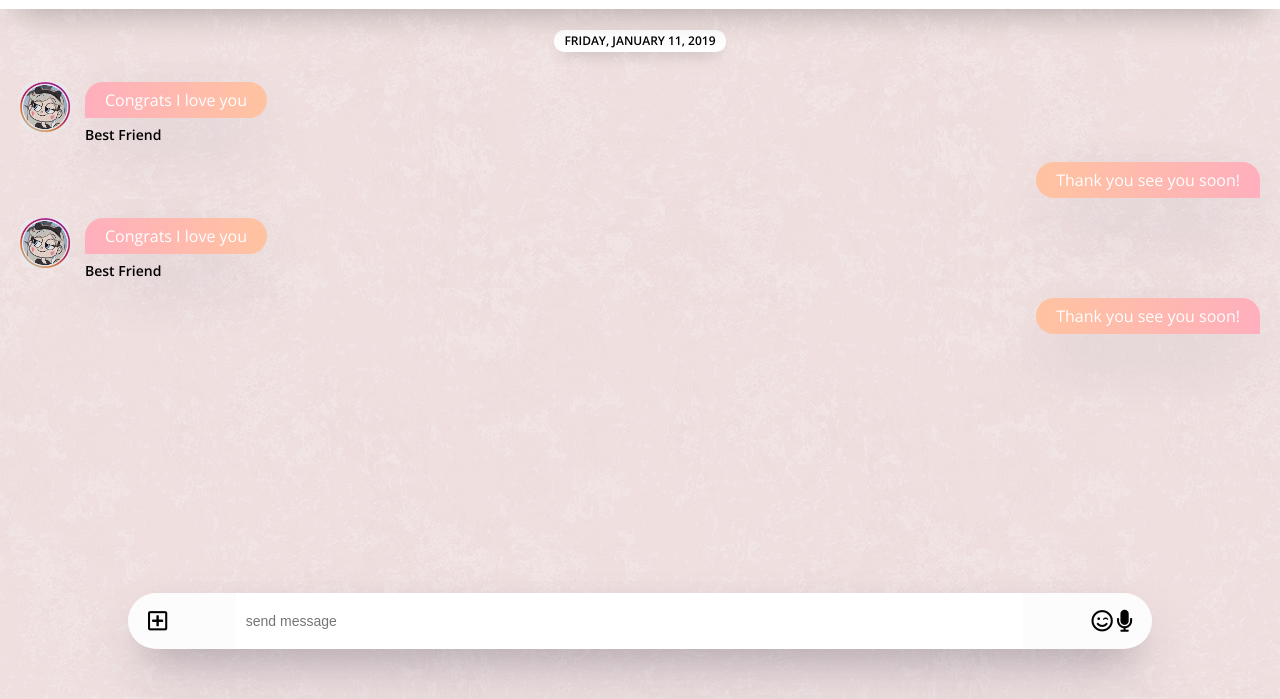
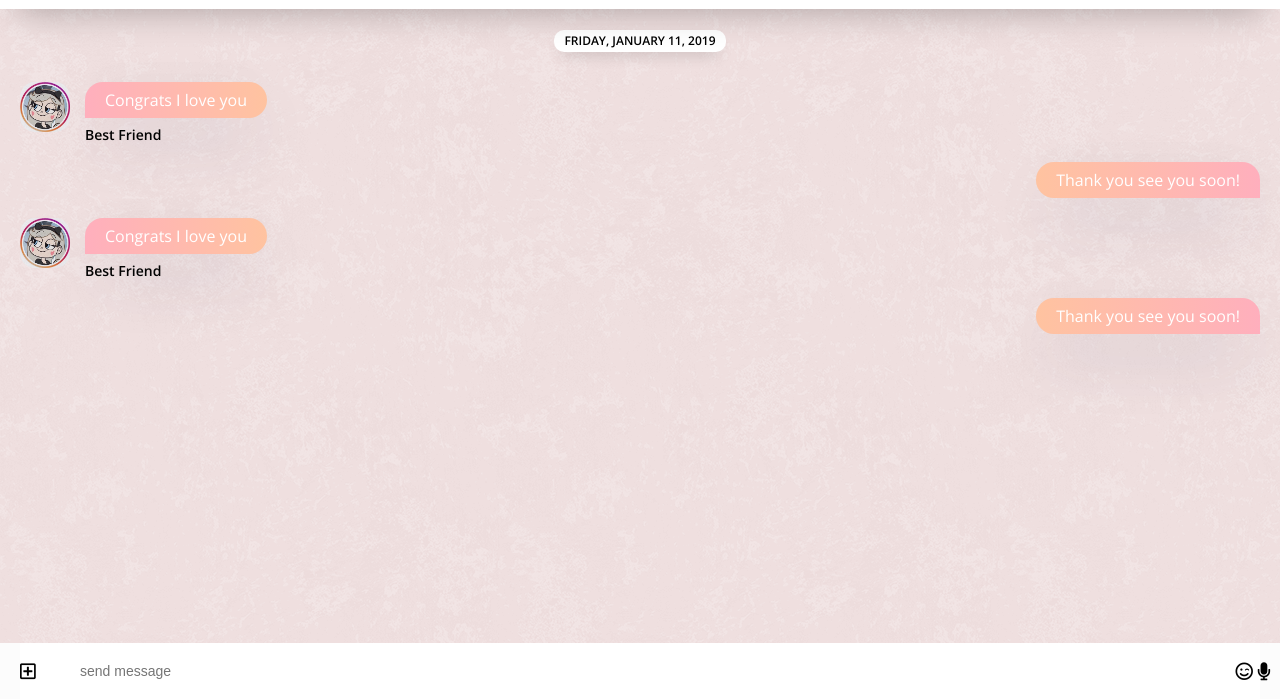
Before and after one commit to sunday-sunny/kakao-clone, a plain HTML site: page chat.html in a window 1280 px wide. Shown: the part 101-800 px from the top of the page. Drawn offline with nearby package versions, Linux system fonts and the light colour scheme.

Commit message:
#3.1 Going Crazy part One

```diff
--- a/chat.html
+++ b/chat.html
@@ -101,23 +101,20 @@
     </main>
 
     <!-- 하단 입력 부분-->
-    <div class="chat__write">
+    <div class="chat__write--container">
       <!-- 추가 input -->
-      <div class="chat__write-column">
+      <input
+        type="text"
+        class="chat__write"
+        placeholder="send message"
+        class="chat__write-input"
+      />
+
+      <!-- write icon -->
+      <div class="chat__icon-left chat__icon">
         <i class="far fa-plus-square"></i>
       </div>
-
-      <!-- message input -->
-      <div class="chat__write-column">
-        <input
-          type="text"
-          placeholder="send message"
-          class="chat__write-input"
-        />
-      </div>
-
-      <!-- 이모티콘 및 보이스 입력 부분 -->
-      <div class="chat__write-column">
+      <div class="chat__icon-right chat__icon">
         <span class="chat__write-icon">
           <i class="far fa-smile-wink"></i>
         </span>
--- a/css/chat.css
+++ b/css/chat.css
@@ -24,10 +24,9 @@
   padding-top: 100px;
 }
 
-.chat__write {
+.chat__write--container {
   position: fixed;
-  bottom: 50px;
-  width: 80%;
+  bottom: 0px;
   margin: 0 auto;
   left: 0;
   right: 0;
@@ -36,9 +35,40 @@
   align-items: center;
   background-color: #fcfcfc;
   padding: 0px 20px;
-  border-radius: 40px;
-  box-shadow: 0 30px 60px -12px rgba(50, 50, 93, 0.25),
-    0 18px 36px -18px rgba(0, 0, 0, 0.3), 0 -12px 36px -8px rgba(0, 0, 0, 0.025);
+  /* box-shadow: 0 30px 60px -12px rgba(50, 50, 93, 0.25),
+    0 18px 36px -18px rgba(0, 0, 0, 0.3), 0 -12px 36px -8px rgba(0, 0, 0, 0.025); */
+}
+
+.chat__write {
+  bottom: 0px;
+  width: 100%;
+  border-radius: 0;
+  padding: 20px 60px;
+  width: 100%;
+  border: none;
+  font-size: 14px;
+}
+
+.chat__icon-left {
+  position: absolute;
+}
+
+.chat__icon-right {
+  position: absolute;
+  right: 10px;
+}
+
+.chat__write:focus {
+  outline: none;
+}
+
+.chat__write:focus ~ .chat__icon {
+  opacity: 0;
+}
+
+.chat__icon {
+  font-size: 18px;
+  transition: opacity 0.3s ease-in-out;
 }
 
 .chat__write i {
@@ -50,14 +80,6 @@
 }
 
 .chat__write-column input {
-  padding: 20px 10px;
-  width: 100%;
-  border: none;
-  font-size: 14px;
-}
-
-.chat__write-column input:focus {
-  outline: none;
 }
 
 .chat-screen .chat__messages {
```
